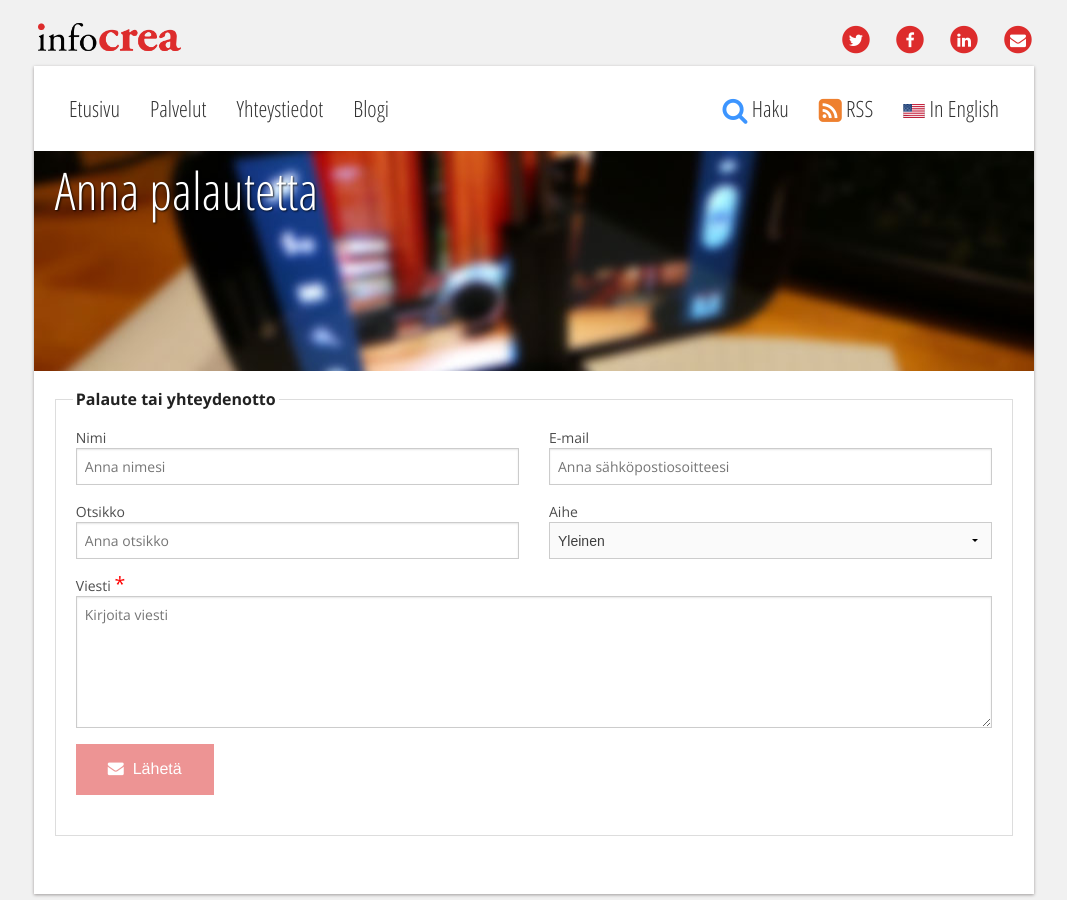
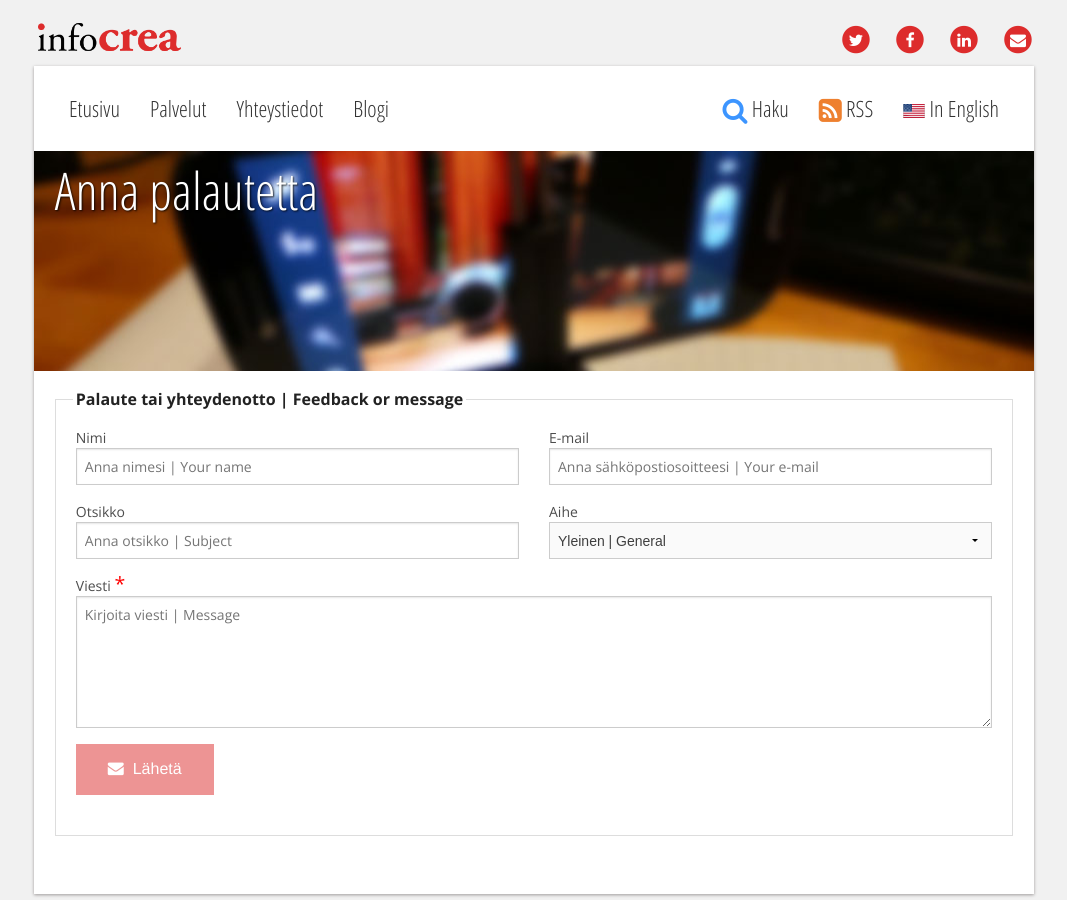
Before and after one commit to Pyppe/infocrea.fi, a Jekyll site: the page built from palaute.html, in a window 1280 px wide. Shown: the whole page, without its empty margins (106-1173 px from the left). Built offline with Jekyll 4.4.1, drawn with Linux system fonts in a browser that asks for light colours; nearby versions of some CDN libraries.

Commit message:
Yhteydenotto kaksikieliseksi (eng, too)

```diff
--- a/_includes/palauteForm.html
+++ b/_includes/palauteForm.html
@@ -1,39 +1,39 @@
   <form id="feedback" method="post" action="/api/feedback">
     <fieldset>
-      <legend>Palaute tai yhteydenotto</legend>
+      <legend>Palaute tai yhteydenotto | Feedback or message</legend>
       <div class="row">
         <div class="medium-6 columns">
-          <label>Nimi <input type="text" name="name" placeholder="Anna nimesi"></label>
+          <label>Nimi <input type="text" name="name" placeholder="Anna nimesi | Your name"></label>
         </div>
         <div class="medium-6 columns">
-          <label>E-mail <input type="text" name="email" placeholder="Anna sähköpostiosoitteesi"></label>
-          <small class="error" style="display: none;">Virheellinen sähköpostiosoite</small>
+          <label>E-mail <input type="text" name="email" placeholder="Anna sähköpostiosoitteesi | Your e-mail"></label>
+          <small class="error" style="display: none;">Virheellinen sähköpostiosoite | Error in e-mail</small>
         </div>
       </div>
       <div class="row">
         <div class="medium-6 columns">
-          <label>Otsikko <input type="text" name="subject" placeholder="Anna otsikko"></label>
+          <label>Otsikko <input type="text" name="subject" placeholder="Anna otsikko | Subject"></label>
         </div>
         <div class="medium-6 columns">
           <label>
             Aihe
             <select name="category">
-              <option value="Yleinen">Yleinen</option>
+              <option value="Yleinen">Yleinen | General</option>
               <option value="Mätäkuun tarjous">Mätäkuun tarjous</option>
-              <option value="Yhteydenottopyyntö">Yhteydenottopyyntö</option>
+              <option value="Yhteydenottopyyntö">Yhteydenottopyyntö | Please contact</option>
             </select>
           </label>
         </div>
       </div>
       <label>
         Viesti <span class="required">*</span>
-        <textarea placeholder="Kirjoita viesti" rows="6" name="message"></textarea>
+        <textarea placeholder="Kirjoita viesti | Message" rows="6" name="message"></textarea>
       </label>
       <button disabled="disabled" type="submit">
         <i class="fa fa-envelope"></i>&nbsp;&nbsp;Lähetä
       </button>
       <div class="alert-box success radius" data-alert="" style="display: none;">
-        Kiitos viestistäsi!
+        Kiitos viestistäsi | Thank you!
       </div>
     </fieldset>
   </form>
```
